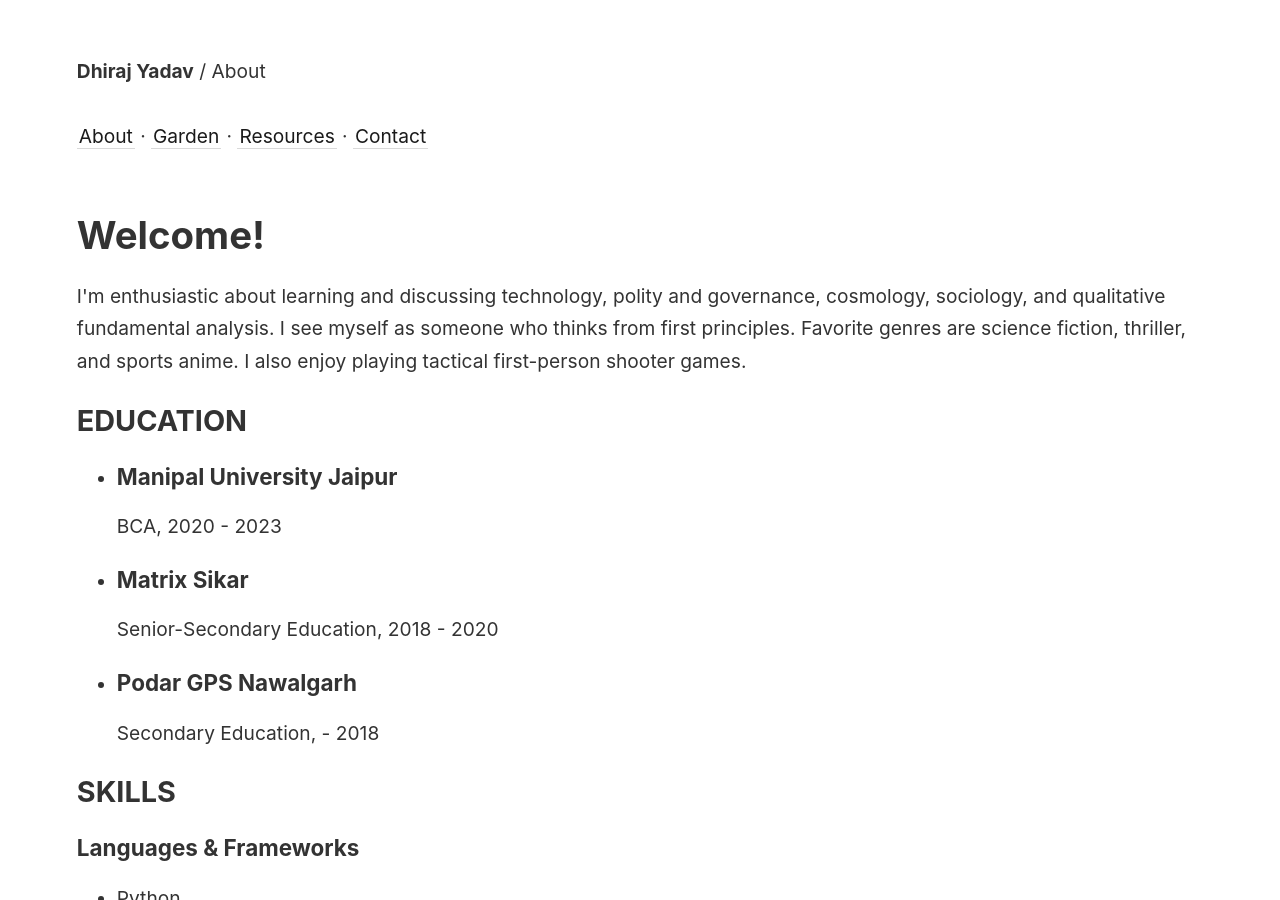
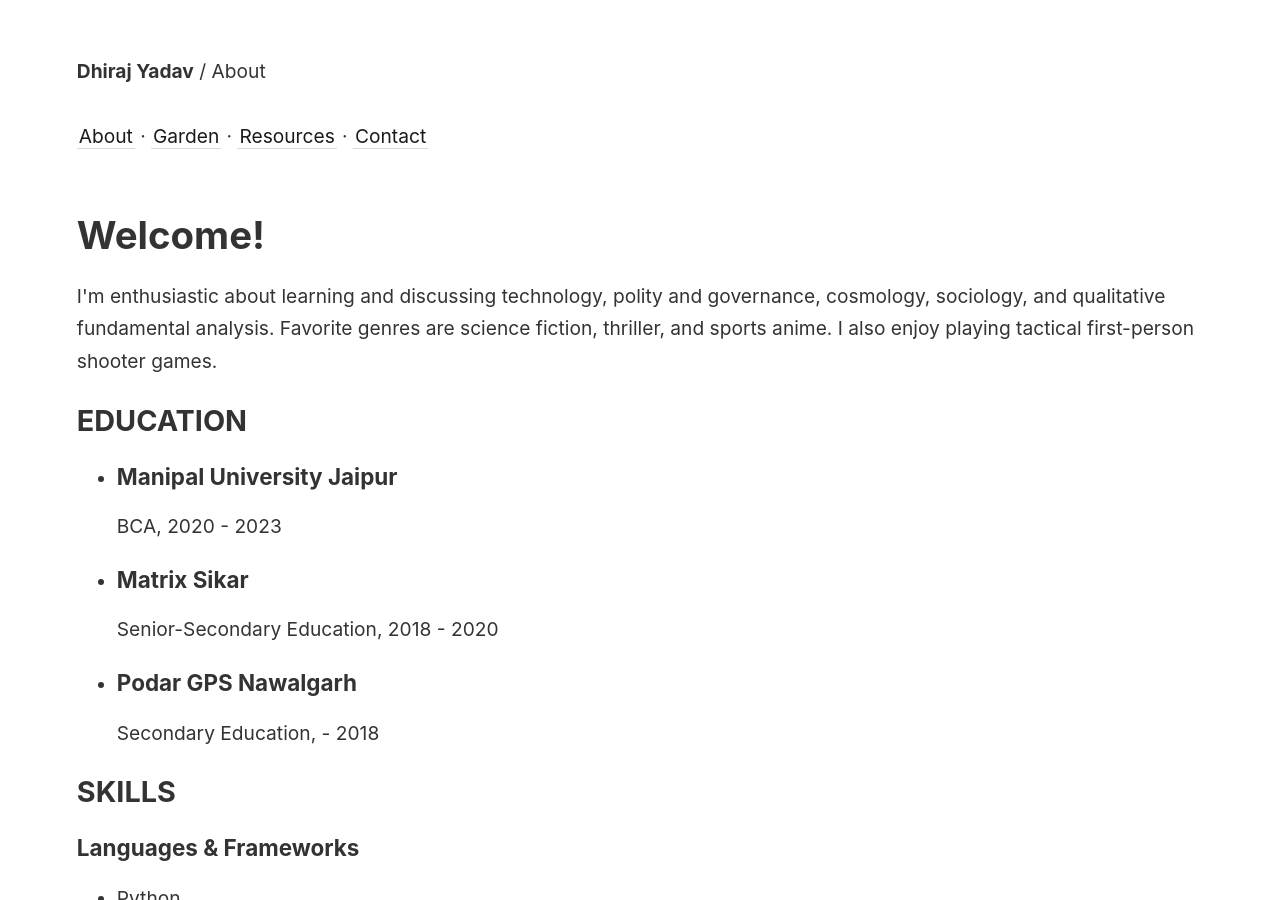
Before and after one commit to dhiraj-ydv/digitalgarden, a Jekyll site: the page built from _pages/about.md, in a window 1280 px wide and 900 px high. Built offline with Jekyll 4.4.1, drawn with Linux system fonts in a browser that asks for light colours.

Commit message:
Update about.md

```diff
--- a/_pages/about.md
+++ b/_pages/about.md
@@ -7,7 +7,6 @@ permalink: /
 # Welcome!
 
 <p>I'm enthusiastic about learning and discussing technology, polity and governance, cosmology, sociology, and qualitative fundamental analysis.
-I see myself as someone who thinks from first principles.
 Favorite genres are science fiction, thriller, and sports anime.
 I also enjoy playing tactical first-person shooter games.</p>
 
```
